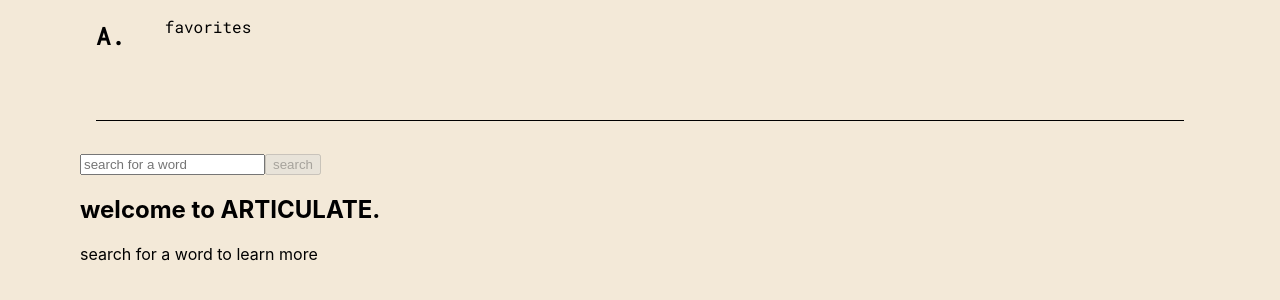
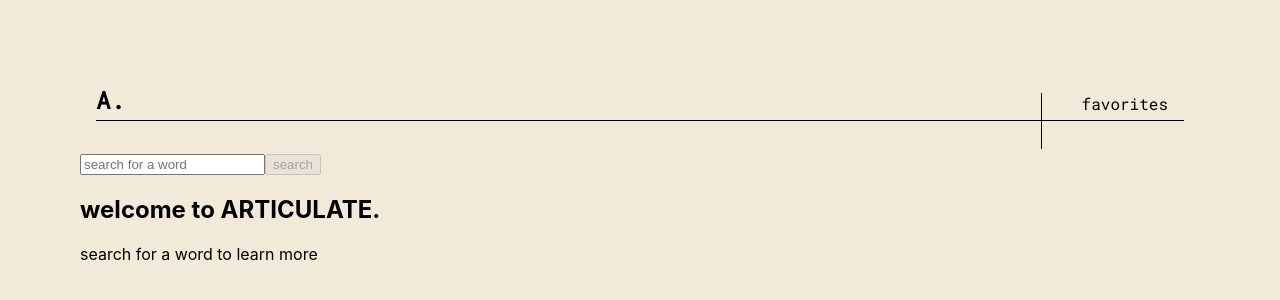
Before and after one commit to michannstoner/articulate, a React (Create React App) app: page / in a window 1280 px wide. Shown: the top 300 px of the page. Built offline with nearby package versions, Linux system fonts and the light colour scheme.

Commit message:
Add font family and margins

```diff
--- a/src/components/Nav/Nav.css
+++ b/src/components/Nav/Nav.css
@@ -1,6 +1,7 @@
 .nav {
   display: flex;
   align-self: center;
+  justify-content: space-between;
   width: 85vw;
   height: 15vh;
   border-bottom: 1px solid black;
@@ -15,3 +16,18 @@
 .favorites-link {
   font-family: 'Roboto Mono', monospace;
 }
+
+.page-header {
+  margin-top: 3.5em;
+}
+
+.link-divider {
+  border-left: 1px solid black;
+  height: 3.5em;
+  margin-top: 5.8em;
+}
+
+.favorites-link {
+  margin-left: 0;
+  margin-right: 1em;
+}
```
